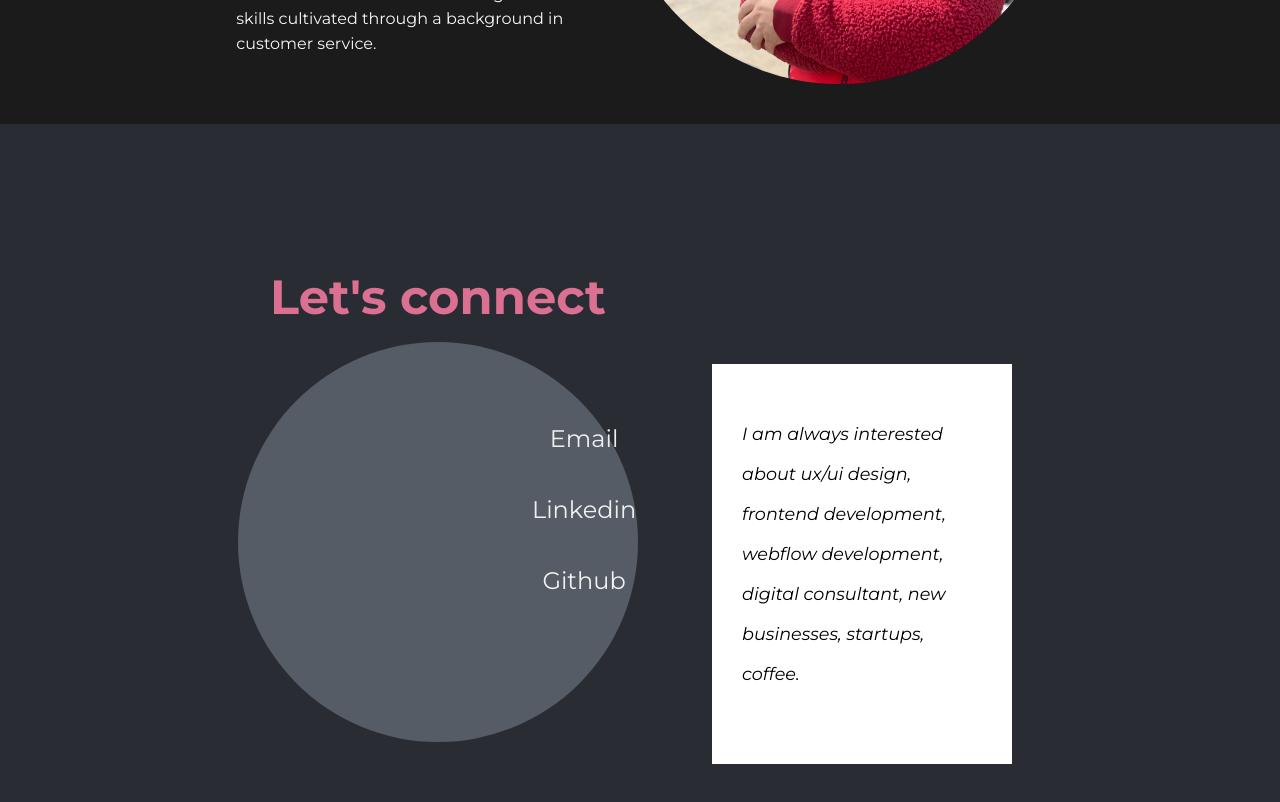
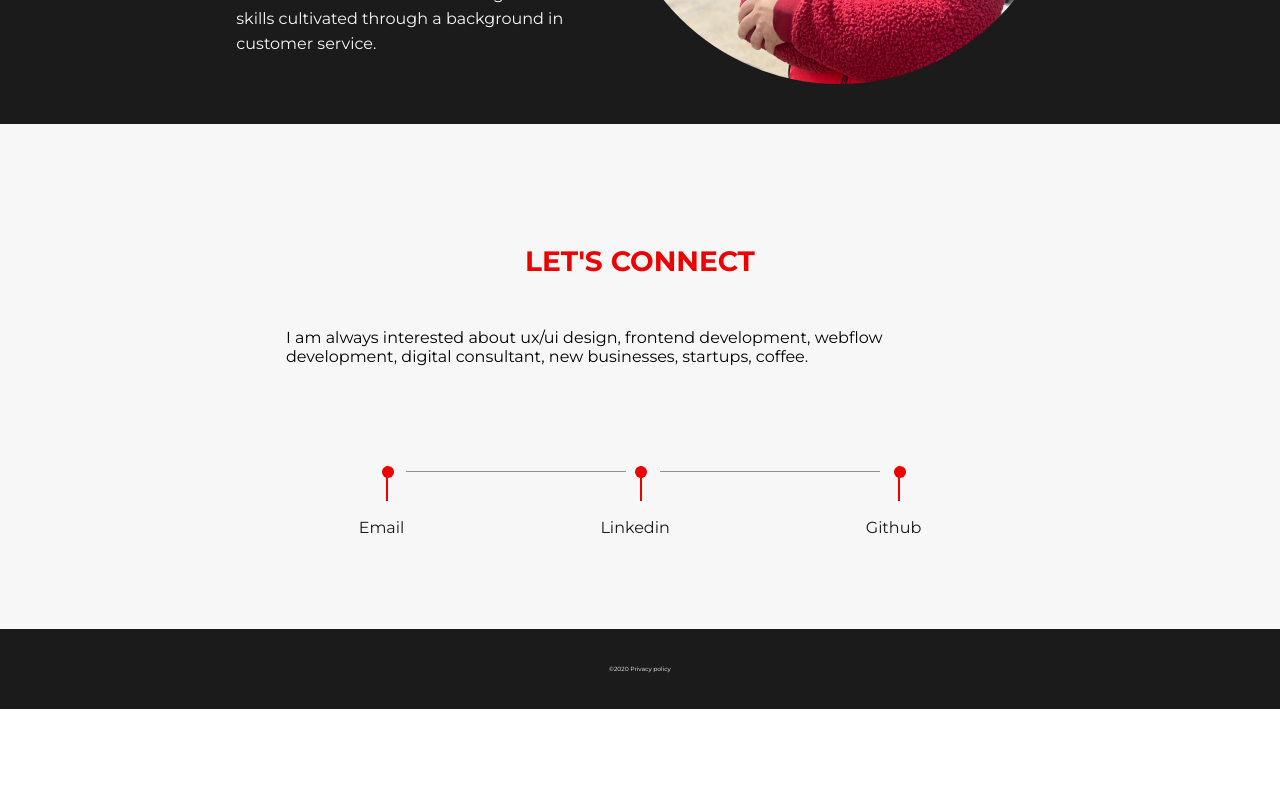
Before and after one commit to martinstojmenovski/Portfolio, a React (Create React App) app: page / in a window 1280 px wide. Shown: the part 1940-2742 px from the top of the page. After the commit the page ends 2649 px from the top, so only its background shows below. Built offline with nearby package versions, Linux system fonts and the light colour scheme.

Commit message:
Contact information css style.

```diff
--- a/src/Components/Skills.js
+++ b/src/Components/Skills.js
@@ -1,23 +1,22 @@
 import "./skills.css"
 function Skills({ skills }) {
   return (
-    <section ref={skills} className="CONTACT">
+    <section ref={skills} className="CONTACT" id="CONTACT">
       <main>
-        <div>
-          <h1 >Let's connect</h1>
-          <div className="big-dot"></div>
-        </div>
-        <div ><ul>
-          <a href="mailto:martinstojmenovskim@gmail.com"><li>Email</li></a>
-          <a href="https://www.linkedin.com/in/martin-stojmenovski-4780b9221/" target="_blank" ><li>Linkedin</li></a>
-          <a href="https://github.com/martinstojmenovski?tab=repositories" target="_blank" ><li>Github</li></a>
-        </ul></div>
 
-        <div className='last-words'>
+          <h1 >LET'S CONNECT</h1>
           <p>I am always interested about ux/ui design, frontend development,
             webflow development, digital consultant,
             new businesses, startups, coffee.</p>
-          <div className='dot'></div></div>
+        <ul>
+          <a href="mailto:martinstojmenovskim@gmail.com"><li><div className="dot"><div className="pillar"><div className="wire"></div></div></div>Email</li></a>
+          <a href="https://www.linkedin.com/in/martin-stojmenovski-4780b9221/" target="_blank" ><li><div className="dot"><div className="pillar"><div className="wire"></div></div></div>Linkedin</li></a>
+          <a href="https://github.com/martinstojmenovski?tab=repositories" target="_blank" ><li><div className="dot"><div className="pillar"></div></div>Github</li></a>
+        </ul>
+
+
+
+
 
 
       </main>
--- a/src/Components/project.css
+++ b/src/Components/project.css
@@ -48,7 +48,7 @@
 
 #PROJECT a{
   text-decoration: none;
-  color: black;
+  color: #1b1b1b;
 }
 #PROJECT P{
   font-size: 15px;
--- a/src/Components/skills.css
+++ b/src/Components/skills.css
@@ -1,87 +1,59 @@
+#CONTACT{
+    background: rgb(247, 247, 247);
+}
 main {
-    height: 100vh;
-    position: relative;
-    display: flex;
-    flex-direction: row;
-    justify-content: center;
-    background-color: #292d33;
+    width: 60%;
+    margin: auto;
 }
 
 main h1 {
-    font-size: 3rem;
-    color: palevioletred;
+    text-align: center;
+    color: rgb(236, 0, 0);
+    font-size: 28px;
+    padding:120px 0 20px 0 ;
+}
+.dot{
+    height: 12px;
+    width: 12px;
+    background-color: rgb(236, 0, 0);
+    border-radius: 100%;
     position: relative;
-    top: 18vh;
-    text-align: center;
-}
-
-main .last-words {
-    padding: 50px 30px 30px 30px;
-    background-color: white;
-    position: relative;
-    width: 300px;
-    height: 400px;
-    top: 30vh;
-    display: flex;
-    flex-direction: column;
-    justify-content: space-between;
-    right: 30px;
-}
-
-main .dot {
-    display: flex;
-    align-items: flex-end;
-    margin: auto 0 0 auto;
-}
-
-.big-dot {
-    position: relative;
-    background: #555c66;
-    width: 400px;
-    height: 400px;
-    border-radius: 100%;
-    top: 20vh;
-    margin:0 auto;
-}
-
-.last-words p {
-    line-height: 40px;
-    font-size: 1.1rem;
-    font-style: italic;
-}
-
-main ul li {
-    list-style: none;
-    color: rgb(240, 240, 240);
-    padding: 20px 0;
-    font-size: 1.5rem;
+    left: 50%;
+    bottom: 40px;
 
 }
-
-main div ul {
-    position: relative;
-    top: 35vh;
-    left: -10ch;
-    text-align: center;
+.dot::after{
+        content: '';
+    height: 2px;
+    width: 0%;
+    background-color: white;
+    display: block;
+    transition: 0.4s ease-in-out;
+    box-shadow: 0 0px 10px rgb(236, 0, 0);
+}
+.dot:hover::after{
 
 }
-
-footer {
+.pillar{
+    height: 35px;
+    width: 2px;
+    background-color: rgb(236, 0, 0);
     position: relative;
-    height: 10vh;
-    width: 100%;
-    background-color: #333333;
-    display: flex;
-    align-items: center;
-    justify-content: space-evenly;
-    flex-direction: row;
-    font-size: 0.3em;
-    margin: auto;
+    left: 40%;
+}
+.wire{
+    height: 1px;
+    width: 220px;
+    background-color: rgb(147, 147, 147);
+    position: relative;
+    top:5px;
+    left: 20px;
 }
 
 main a {
     text-decoration: none;
     transition: 3s;
+    color:#1b1b1b;
 }
 
 main a::after {
@@ -101,10 +73,80 @@ main a:hover::after {
     display: block;
     transition: 0.4s ease-in-out;
 }
+main p{
+    padding: 30px;
+}
+/*
+main .last-words {
+    padding: 50px 30px 30px 30px;
+    background-color: white;
+    position: relative;
+    width: 300px;
+    height: 400px;
+    top: 30vh;
+    display: flex;
+    flex-direction: column;
+    justify-content: space-between;
+    right: 30px;
+} */
+
+/* main .dot {
+    display: flex;
+    align-items: flex-end;
+    margin: auto 0 0 auto;
+} */
+
+/* .big-dot {
+    position: relative;
+    background: #555c66;
+    width: 400px;
+    height: 400px;
+    border-radius: 100%;
+    top: 20vh;
+    margin:0 auto;
+} */
+
+.last-words p {
+    line-height: 40px;
+    /* font-size: 1.1rem; */
+    font-style: italic;
+}
+
+main ul li {
+    list-style: none;
+    /* color: rgb(240, 240, 240); */
+    padding: 20px 98px 0;
+    /* font-size: 1.5rem; */
+
+}
+
+main ul {
+    /* position: relative;
+    top: 35vh;
+    left: -10ch;
+    text-align: center; */
+   display: flex;
+   justify-content: center;
+   margin: 90px auto;
+}
+
+footer {
+    position: relative;
+    height: 10vh;
+    width: 100%;
+    background-color: #1b1b1b;
+    display: flex;
+    align-items: center;
+    justify-content: space-evenly;
+    flex-direction: row;
+    font-size: 0.3em;
+    margin: auto;
+}
+
 
 
 @media screen and (max-width: 768px) {
-    main {
+    /* main {
         display: block;
     }
     main h1 {
@@ -134,12 +176,12 @@ main a:hover::after {
     }
     .last-words p {
         color: rgb(230, 230, 230);
-    }
+    } */
 
 }
 
 @media screen and (max-width: 480px) {
-    .big-dot {
+    /* .big-dot {
         width: 280px;
         height: 280px;
     }
@@ -154,7 +196,7 @@ main a:hover::after {
     }
     main .dot {
         margin: 0 0 auto auto;
-    }
+    } */
 
 }
 
```
